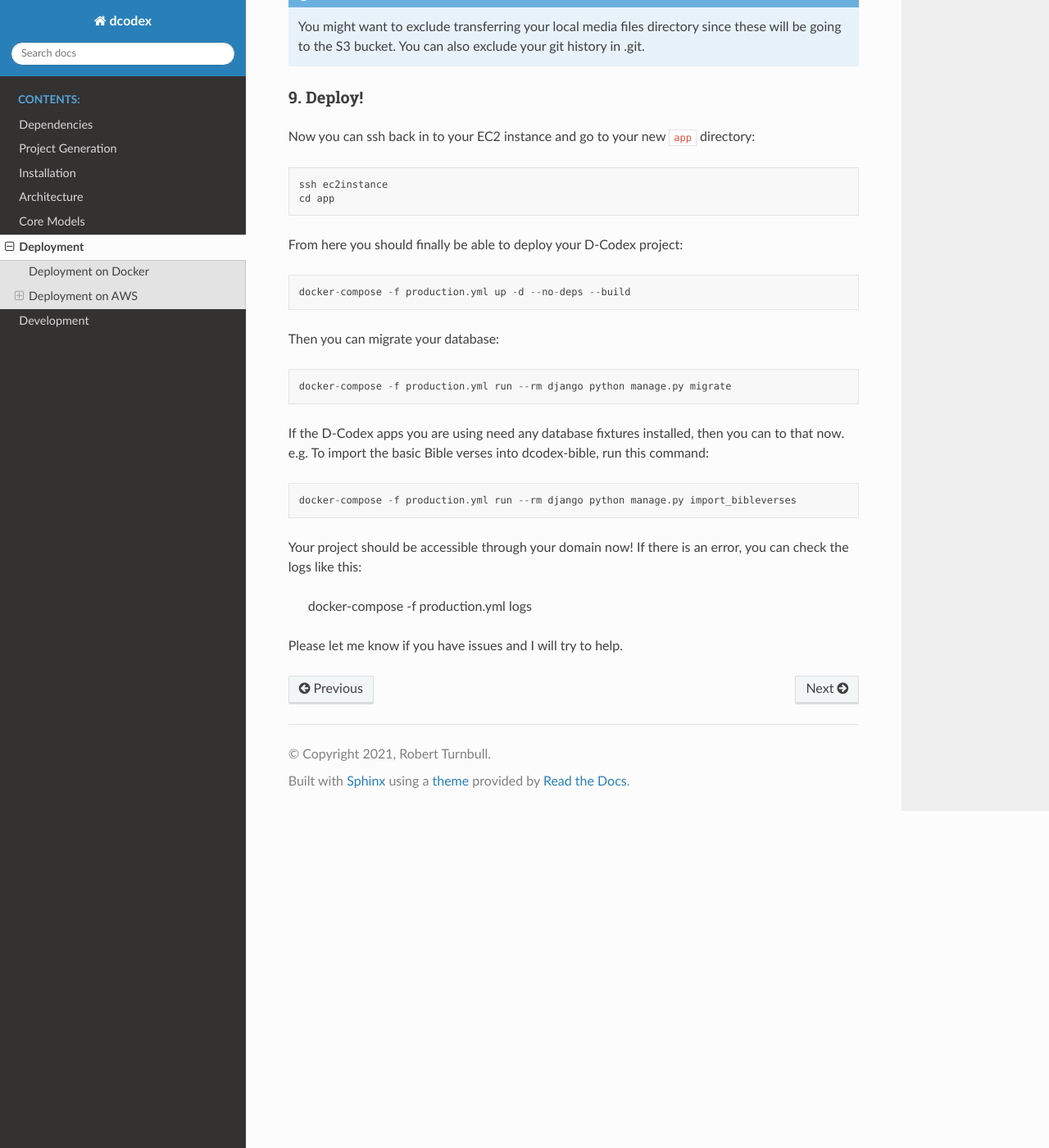
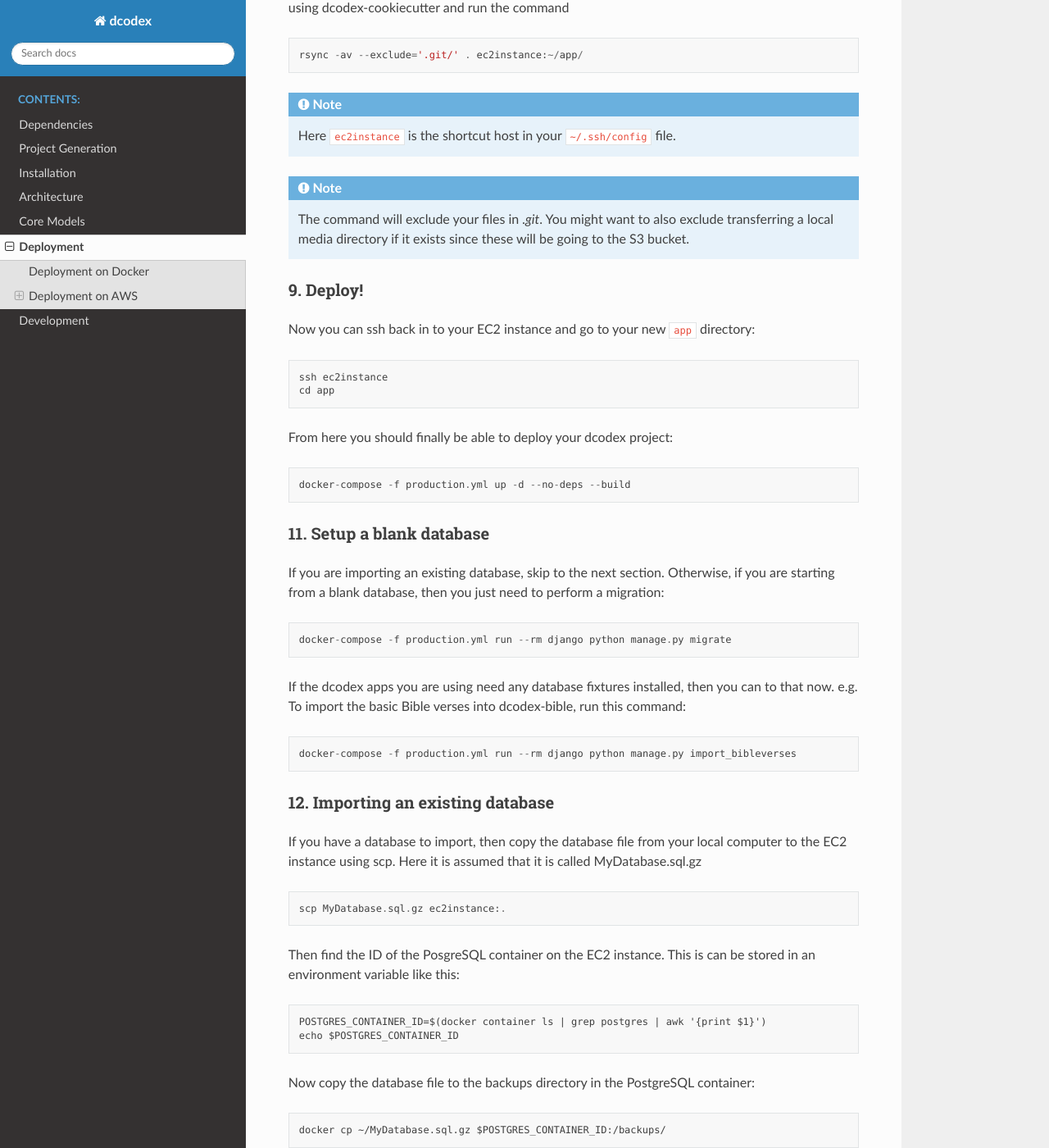
Before and after one commit to rbturnbull/dcodex, a Sphinx documentation site: the page built from docs/deployment.rst, in a window 1280 px wide and 1400 px high, scrolled down 4183 px. Shown: the whole window at 82% size. Built offline with Sphinx 7.4.7 and the Read the Docs theme 2.0.0, drawn with Linux system fonts in a browser that asks for light colours; some of the changed text lies outside the part shown.

Commit message:
:abc: updating docs for deployment

```diff
--- a/docs/deployment.rst
+++ b/docs/deployment.rst
@@ -14,6 +14,10 @@
 
 These instructions are correct as of the beginning of 2021. AWS might change their interface from time to time. Hopefully these instructions should still make sense even if some of the elements change over time. If you have suggestions on how to update or supplement these instructions, please let us know!
 Additional instructions for setting up a cookiecutter-django project on AWS can be found on `Ben Lindsay's blog <https://benjlindsay.com/posts/deploying-a-cookiecutter-django-site-on-aws>`_.
+
+0. Accounts and Permissions
+You need an AWS account for completing the following instructions. It is possible for one user to set up the 'root' account and to have another user managing the deployment.
+If that is the case, then the root user needs to create another user in the IAM console and give them permission
 
 1. Start an EC2 Instance
 ^^^^^^^^^^^^^^^^^^^^^^^^^^^
@@ -53,7 +57,7 @@
 
 4. Create an S3 bucket
 ^^^^^^^^^^^^^^^^^^^^^^^^^^^^^
-Now we need to create an S3 storage bucket that we will set up for the media and static files for use in D-Codex.
+Now we need to create an S3 storage bucket that we will set up for the media and static files for use in dcodex.
 
 Instructions coming soon. For now see: https://docs.aws.amazon.com/AmazonS3/latest/user-guide/create-bucket.html.
 
@@ -107,7 +111,7 @@
 You can make this simpler for next time by adding an entry in your :code:`~/.ssh/config`: ::
 
     Host ec2instance
-            HostName your domain name>
+            HostName <your domain name>
             User ec2-user
             IdentityFile ~/.ssh/<name of key>.pem
 
@@ -136,13 +140,16 @@
 
     docker ps
 
+If docker is installed and you have access, then you should see an empty list of containers list this: ::
+
+    CONTAINER ID   IMAGE     COMMAND   CREATED   STATUS    PORTS     NAMES
 
 8. Copy the files
 ^^^^^^^^^^^^^^^^^^^
 
-Now you can copy your files ot the EC3 instance using rsync. Just go to the project you created using dcodex-cookiecutter and run the command ::
+Now you can copy your files ot the EC2 instance using rsync. Just go to the project you created using dcodex-cookiecutter and run the command ::
 
-    rsync -av . ec2instance:~/app/
+    rsync -av --exclude='.git/' . ec2instance:~/app/
 
 .. note ::
 
@@ -150,7 +157,7 @@
 
 .. note ::
 
-    You might want to exclude transferring your local media files directory since these will be going to the S3 bucket. You can also exclude your git history in .git.
+    The command will exclude your files in `.git`. You might want to also exclude transferring a local media directory if it exists since these will be going to the S3 bucket.
 
 9. Deploy!
 ^^^^^^^^^^^^^^^
@@ -160,19 +167,58 @@
     ssh ec2instance
     cd app
 
-From here you should finally be able to deploy your D-Codex project: ::
+From here you should finally be able to deploy your dcodex project: ::
 
     docker-compose -f production.yml up -d --no-deps --build
 
-Then you can migrate your database: ::
+
+11. Setup a blank database
+^^^^^^^^^^^^^^^^^^^^^^^^^^
+
+If you are importing an existing database, skip to the next section. Otherwise, if you are starting from a blank database, then you just need to perform a migration: ::
 
     docker-compose -f production.yml run --rm django python manage.py migrate
 
-If the D-Codex apps you are using need any database fixtures installed, then  you can to that now. e.g. To import the basic Bible verses into dcodex-bible, run this command::
+If the dcodex apps you are using need any database fixtures installed, then  you can to that now. e.g. To import the basic Bible verses into dcodex-bible, run this command::
 
     docker-compose -f production.yml run --rm django python manage.py import_bibleverses
 
-Your project should be accessible through your domain now! If there is an error, you can check the logs like this:
+12. Importing an existing database
+^^^^^^^^^^^^^^^^^^^^^^^^^^^^^^^^^^
+
+If you have a database to import, then copy the database file from your local computer to the EC2 instance using scp. Here it is assumed that it is called MyDatabase.sql.gz ::
+
+    scp MyDatabase.sql.gz ec2instance:.
+
+Then find the ID of the PosgreSQL container on the EC2 instance. This is can be stored in an environment variable like this: ::
+
+    POSTGRES_CONTAINER_ID=$(docker container ls | grep postgres | awk '{print $1}')
+    echo $POSTGRES_CONTAINER_ID
+
+Now copy the database file to the backups directory in the PostgreSQL container: ::
+
+    docker cp ~/MyDatabase.sql.gz $POSTGRES_CONTAINER_ID:/backups/
+
+Bring down the site with this command: ::
+
+    docker-compose -f production.yml down
+
+Start up just the PostgreSQL container ::
+
+    docker-compose -f production.yml up -d postgres
+
+Import the backup with this command: ::
+
+    docker-compose -f production.yml exec postgres restore MyDatabase.sql.gz
+
+Now bring all the containers back up with ::
+
+    docker-compose -f production.yml up -d
+
+13. Visit your site
+^^^^^^^^^^^^^^^^^^^
+
+Your project should be accessible through your domain now! If there is an error, you can check the logs like this::
 
     docker-compose -f production.yml logs
 
```
Also changed, not shown: other parts of docs/deployment.rst (+1 -1 lines).
